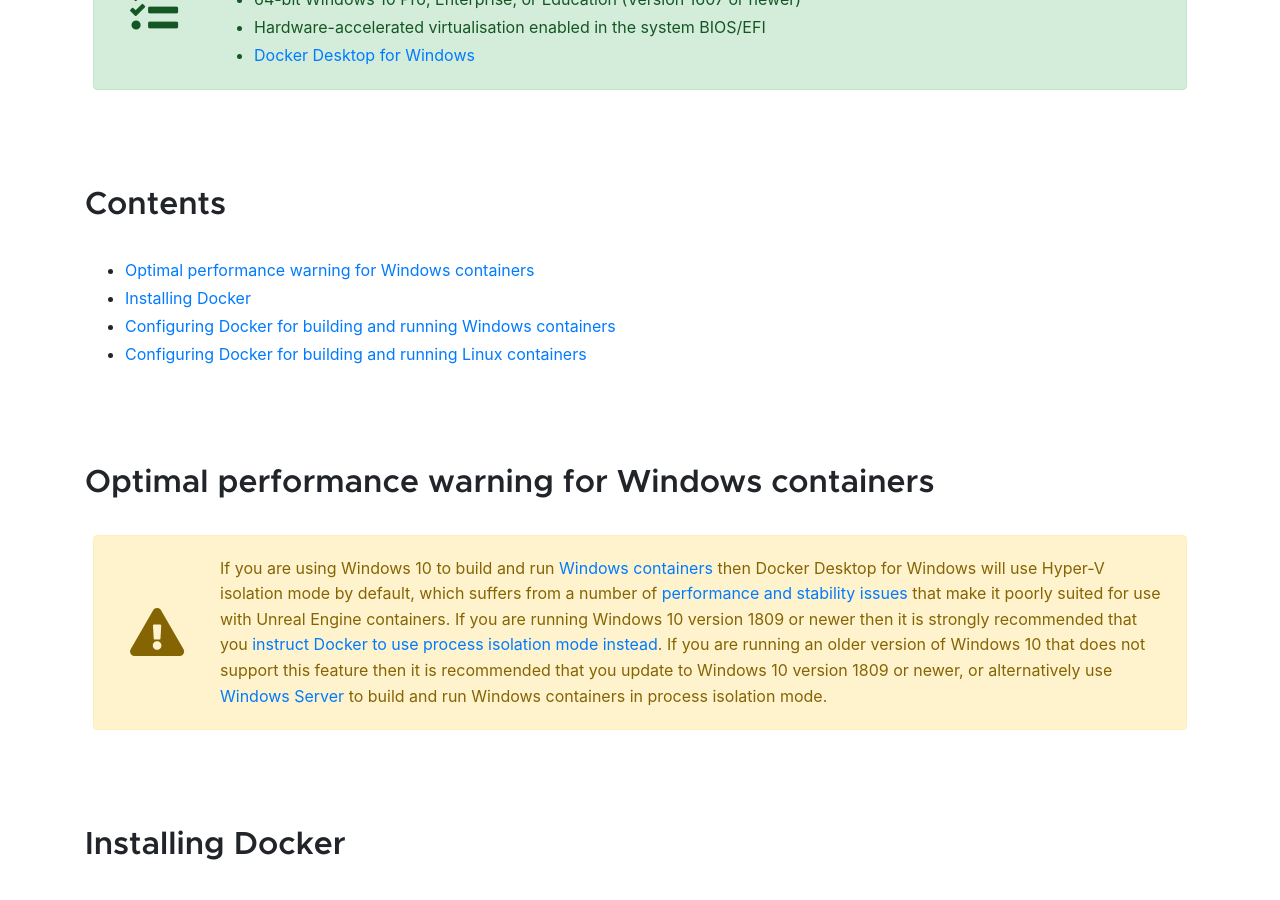
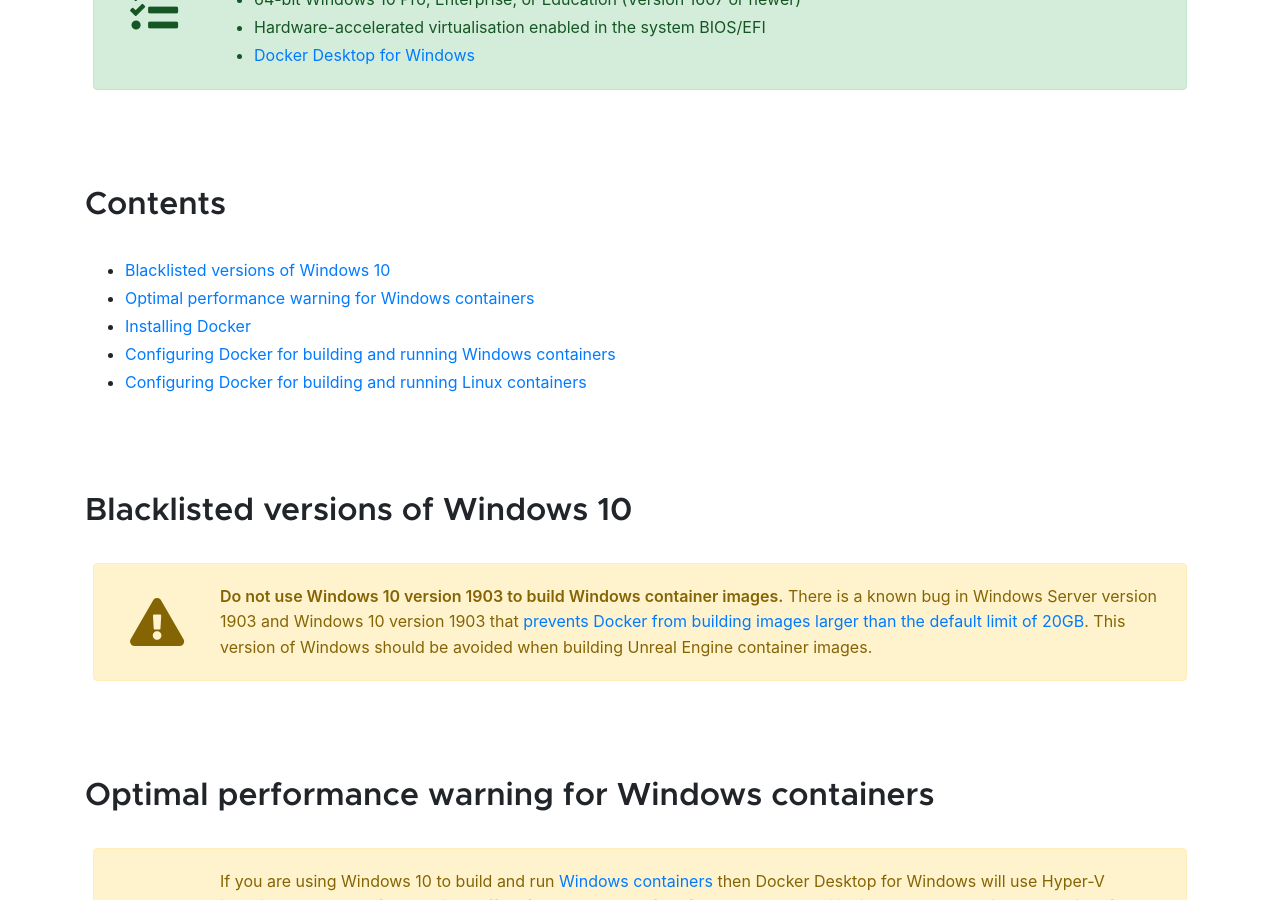
Before and after one commit to UnrealContainers/unrealcontainers.github.io, a Jekyll site: the page built from _collections/_docs/environments/local-windows-10.md, in a window 1280 px wide and 900 px high, scrolled down 526 px. Built offline with Jekyll 4.4.1, drawn with Linux system fonts in a browser that asks for light colours.

Commit message:
Document Windows v1903 size limit bug

```diff
--- a/_collections/_docs/environments/local-windows-10.md
+++ b/_collections/_docs/environments/local-windows-10.md
@@ -19,6 +19,11 @@
 
 * TOC
 {:toc}
+
+
+## Blacklisted versions of Windows 10
+
+{% include alerts/warning.html content="**Do not use Windows 10 version 1903 to build Windows container images.** There is a known bug in Windows Server version 1903 and Windows 10 version 1903 that [prevents Docker from building images larger than the default limit of 20GB](https://github.com/docker/for-win/issues/3884#issuecomment-510973455). This version of Windows should be avoided when building Unreal Engine container images." %}
 
 
 ## Optimal performance warning for Windows containers
```
Also changed, not shown: _collections/_docs/concepts/windows-containers.md (+2 -0 lines), _collections/_docs/environments/local-windows-server.md (+5 -0 lines).
